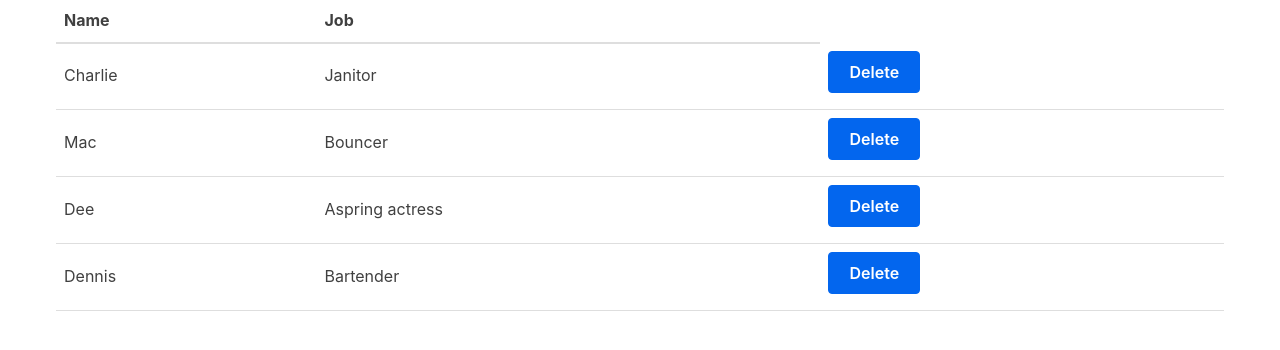
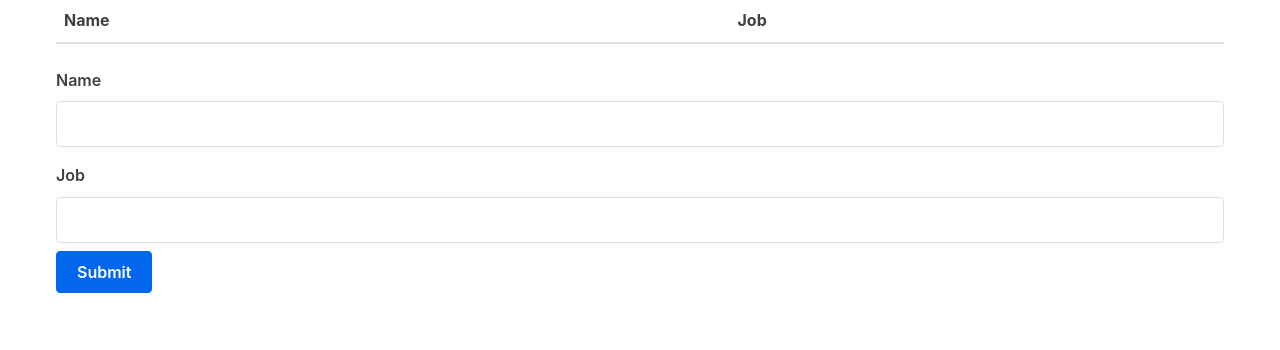
Before and after one commit to Oscar-G0m3z/307-OG, a React (Vite) app in the folder packages/react-frontend/: page / in a window 1280 px wide. Shown: the top 350 px of the page. Built offline with nearby package versions, Linux system fonts and the light colour scheme.

Commit message:
Form.js messed up things b4

```diff
--- /dev/null
+++ b/packages/react-frontend/src/Form.jsx
@@ -0,0 +1,44 @@
+// src/Form.jsx
+import React, { useState } from "react";
+
+function Form(props) {
+  const [person, setPerson] = useState({
+    name: "",
+    job: ""
+  });
+
+function handleChange(event) {
+  const { name, value } = event.target;
+  if (name === "job")
+    setPerson({ name: person["name"], job: value });
+  else setPerson({ name: value, job: person["job"] });
+}
+
+return (
+  <form>
+    <label htmlFor="name">Name</label>
+    <input
+      type="text"
+      name="name"
+      id="name"
+      value={person.name}
+      onChange={handleChange}
+    />
+    <label htmlFor="job">Job</label>
+    <input
+      type="text"
+      name="job"
+      id="job"
+      value={person.job}
+      onChange={handleChange}
+    />
+      <input type="button" value="Submit" onClick={submitForm} />
+  </form>
+);
+function submitForm() {
+  props.handleSubmit(person);
+  setPerson({ name: "", job: "" });
+}
+}
+
+export default Form;
--- a/packages/react-frontend/src/MyApp.jsx
+++ b/packages/react-frontend/src/MyApp.jsx
@@ -1,6 +1,7 @@
 // src/MyApp.jsx
 import React, { useState }from "react";
 import Table from "./Table";
+import Form from "./Form";
 
 const characters = [
   {
@@ -23,25 +24,7 @@
 
 
 function MyApp() {
-	const [characters, setCharacters] = useState([
-    	{
-	name: "Charlie",
-	job: "Janitor"
-	},
-	{
-    	name: "Mac",
-    	job: "Bouncer"
-  	},
-  	{
-    	name: "Dee",
-    	job: "Aspring actress"
-  	},
-  	{
-    	name: "Dennis",
-    	job: "Bartender"
-  	}
- // the rest of the data
-	]);
+	const [characters, setCharacters] = useState([]);
 
 	return (
  		<div className="container">
@@ -49,6 +32,7 @@
 			characterData={characters}
     			removeCharacter={removeOneCharacter}
 			/>
+			<Form handleSubmit={updateList}/>
 		</div>
 		);
 	function removeOneCharacter(index) {
@@ -57,5 +41,8 @@
 		});
 		setCharacters(updated);
   	}
+	function updateList(person) {
+  		setCharacters([...characters, person]);
+	}
 }
 export default MyApp;
```
